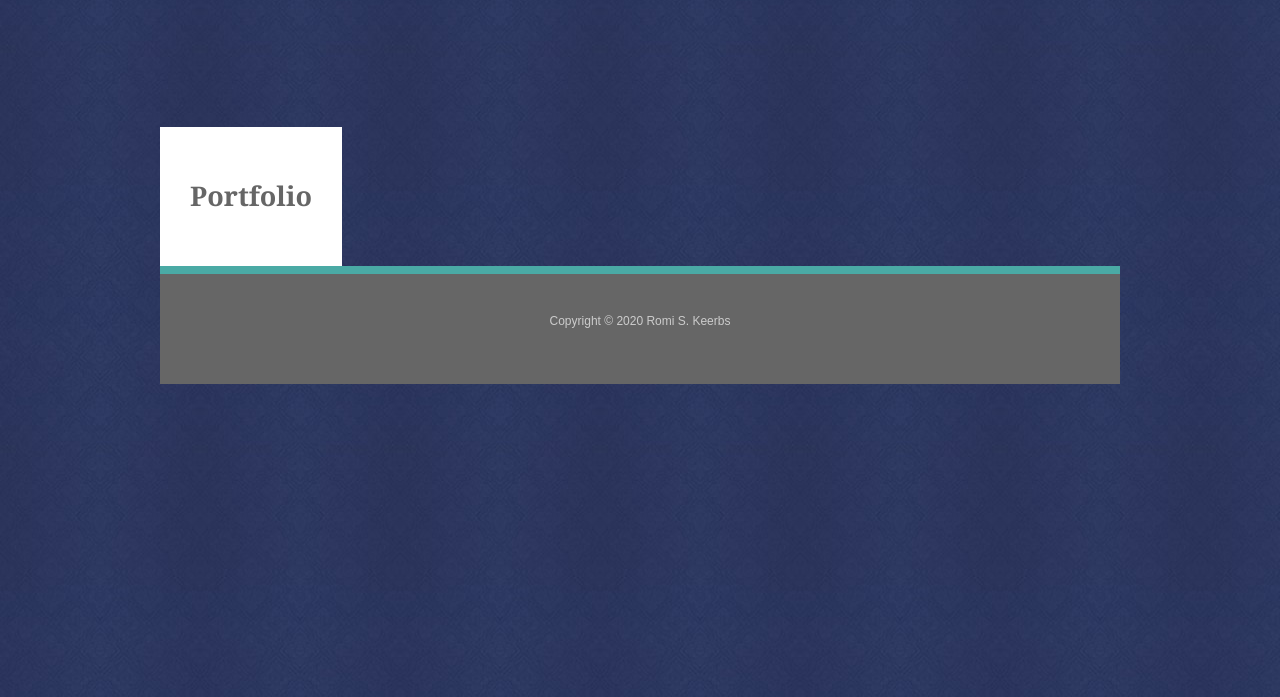
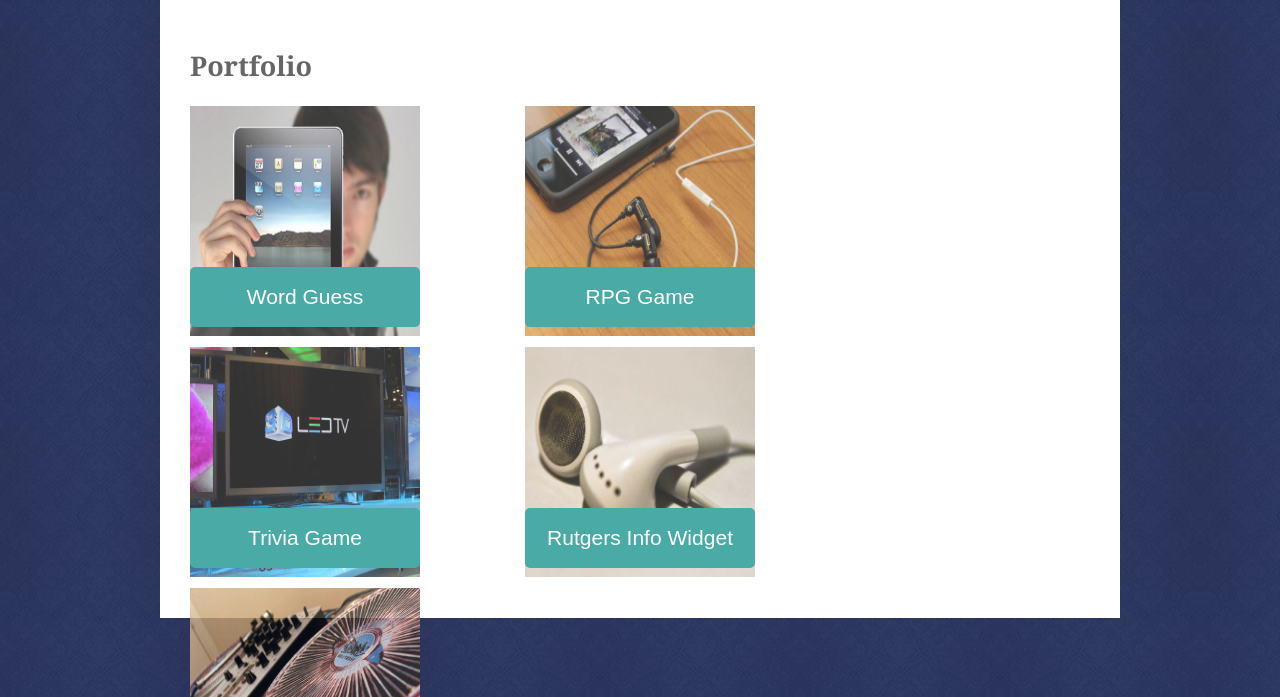
Before and after one commit to rskeerbs/rskeerbs.github.io, a plain HTML site: page portfolio.html in a window 1280 px wide. Shown: the part 103-800 px from the top of the page. Drawn offline with Linux system fonts and the light colour scheme.

Commit message:
Some issues, but more or less complete

```diff
--- a/assets/css/style.css
+++ b/assets/css/style.css
@@ -7,9 +7,9 @@ body {
 }
 
 .container {
+  min-width: 960px;
   max-width: 960px;
   margin: 0 auto;
-  position: center;
   }
 
 
@@ -87,13 +87,11 @@ footer {
 }
 
 #main-container {
-  padding-top: 130px;
   position: center;
   width: 960px;
 }
 
 .main-section {
-  float: left;
   max-width: 960px;
   background: #ffffff;
   padding: 30px;
@@ -123,3 +121,35 @@ input[type=submit] {
 input[type=submit]:hover {
   background-color: #777777;
 }
+
+.project1 h3, .project2 h3 {
+  position: absolute;
+  bottom: 20px;
+  width: 200px;
+  padding: 15px;
+  margin-bottom: 0;
+  font-weight: 300;
+  line-height: 30px;
+  color: #ffffff;
+  text-align: center;
+  background: #4aaaa5;
+  border-radius: 5px;
+}
+
+.project1 {
+  position: relative;
+  float: left;
+  width: 230px;
+  margin: 0 auto;
+}
+
+.project2 {
+  position: relative;
+  width: 230px;
+  margin: 0 auto;
+}
+
+.project1 img, .project2 img {
+  border: 0 none;
+  opacity: 0.8;
+  }
--- a/portfolio.html
+++ b/portfolio.html
@@ -15,7 +15,7 @@
             <nav>
               <a href="index.html">About Me</a>
               <a href="portfolio.html">Portfolio</a>
-              <a href="...">Contact</a>
+              <a href="contact.html">Contact</a>
             </nav>
           </div>
         </header>
@@ -24,7 +24,21 @@
           <section class="main-section">
             <h1>Portfolio</h1>
 
-
+            <div class="project1">
+                <img src="assets/images/tablet.jpg" alt="Word Guess" style="width:230px;height:230px;"><h3>Word Guess</h3></a>
+            </div>
+            <div class="project2">
+                <img src="assets/images/ipod.jpg" alt="RPG Game" style="width:230px;height:230px;"><h3>RPG Game</h3></a>
+            </div>
+            <div class="project1">
+                <img src="assets/images/monitor.jpg" alt="Trivia Game" style="width:230px;height:230px;"><h3>Trivia Game</h3></a>
+            </div>
+            <div class="project2">
+              <img src="assets/images/headphones.jpg" alt="Rutgers Info Widget" style="width:230px;height:230px;"><h3>Rutgers Info Widget</h3></a>
+            </div>
+            <div class="project1">
+                <img src="assets/images/turntable.jpg" alt="Rock Paper Scissors" style="width:230px;height:230px;"><h3>Rock Paper Scissors</h3></a>
+            </div>
 
           </section>
 
```
Also changed, not shown: contact.html (+1 -1 lines), index.html (+1 -1 lines), assets/images/headphones.jpg (added), assets/images/ipod.jpg (added), assets/images/monitor.jpg (added), assets/images/personal-logo.png (added), assets/images/tablet.jpg (added), assets/images/turntable.jpg (added).
